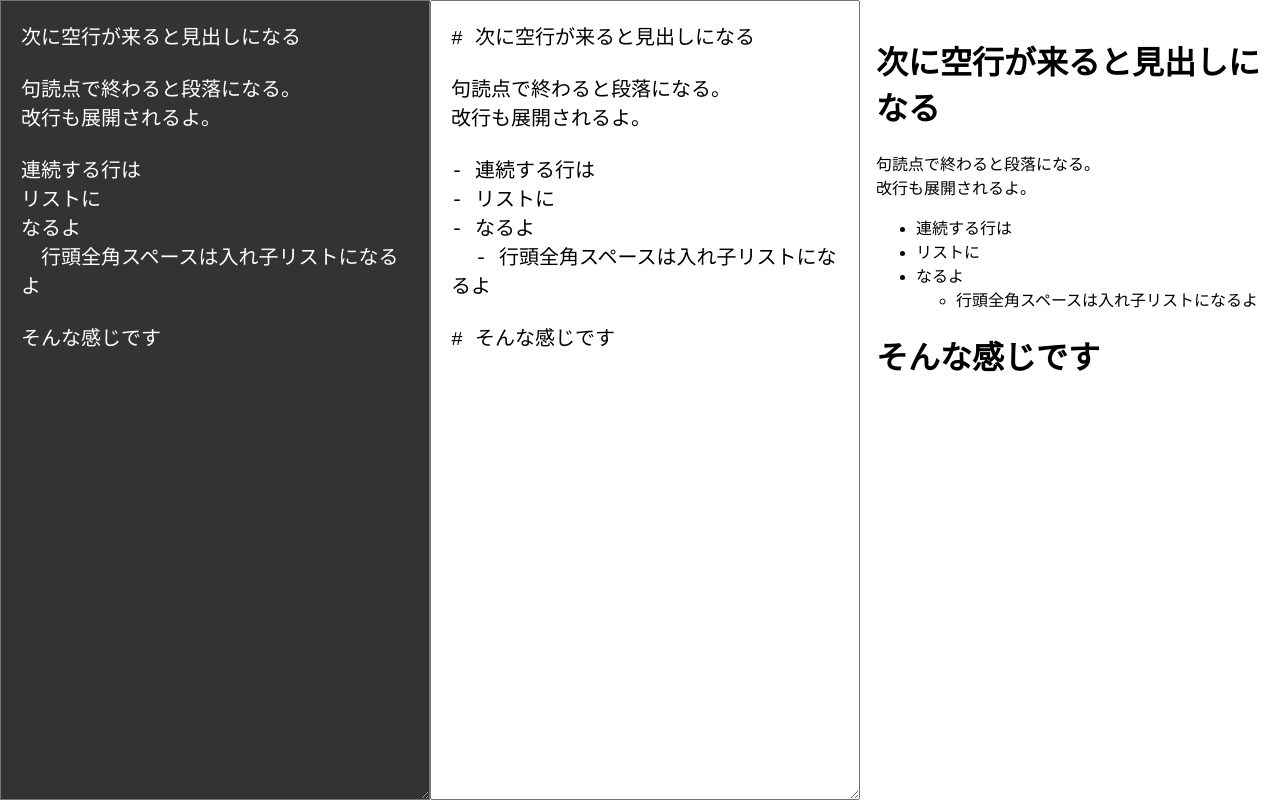
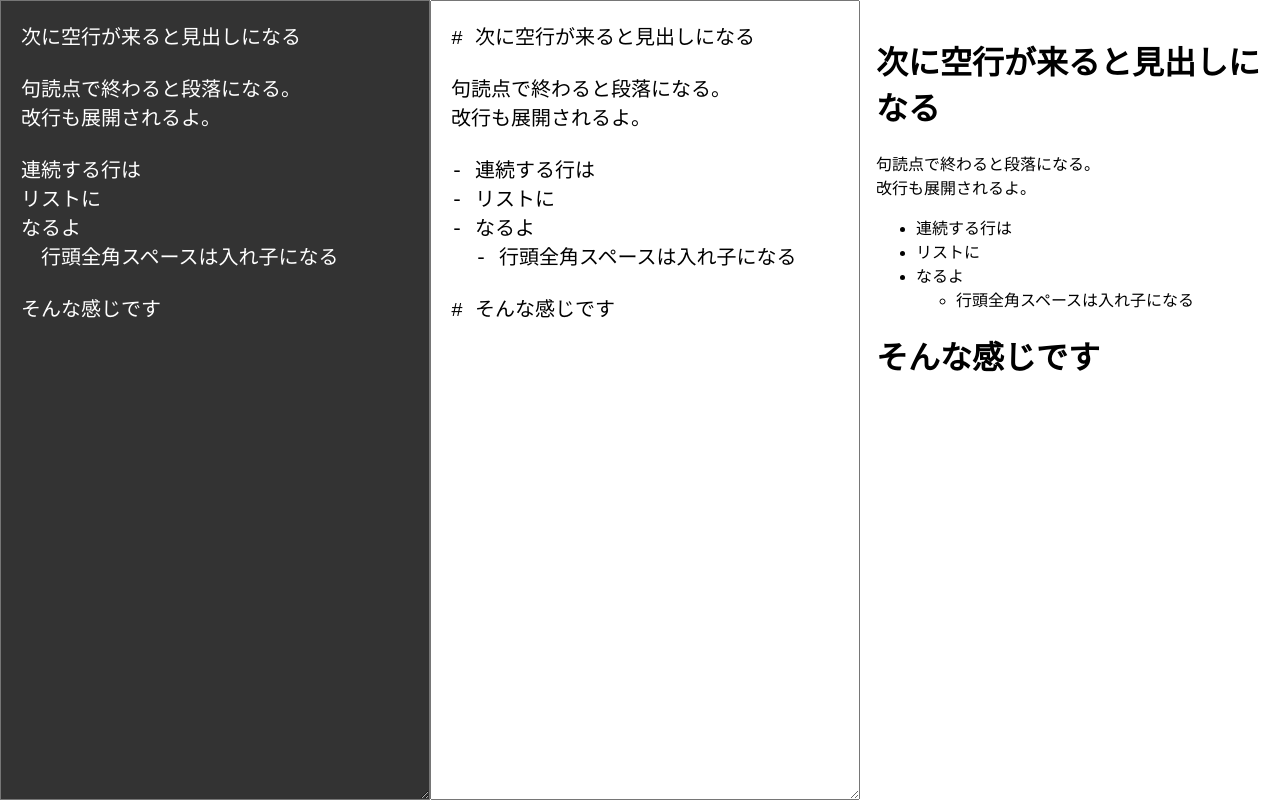
Before and after one commit to anydown/zatsudown, a Vue app: page / in a window 1280 px wide. Built offline with nearby package versions, Linux system fonts and the light colour scheme.

Commit message:
fix: fix preview height when column split mode

```diff
--- a/App.vue
+++ b/App.vue
@@ -17,7 +17,7 @@ const initial = `次に空行が来ると見出しになる
 連続する行は
 リストに
 なるよ
-　行頭全角スペースは入れ子リストになるよ
+　行頭全角スペースは入れ子になる
 
 そんな感じです`;
 
@@ -111,5 +111,6 @@ textarea.input {
 .output {
   flex: 1;
   padding: 1em;
+  overflow-y: scroll;
 }
 </style>
```
